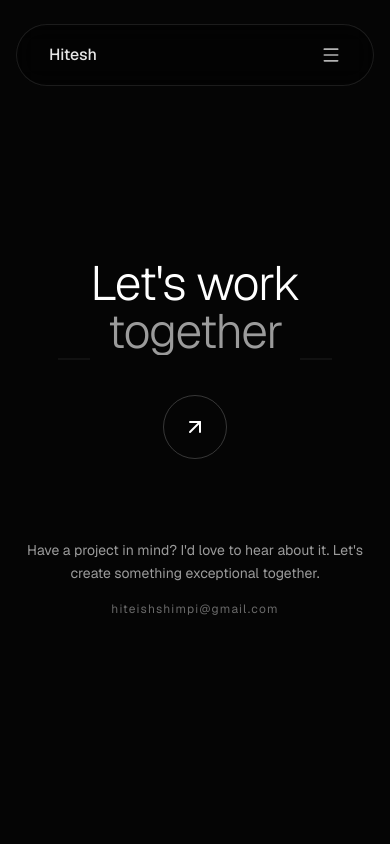
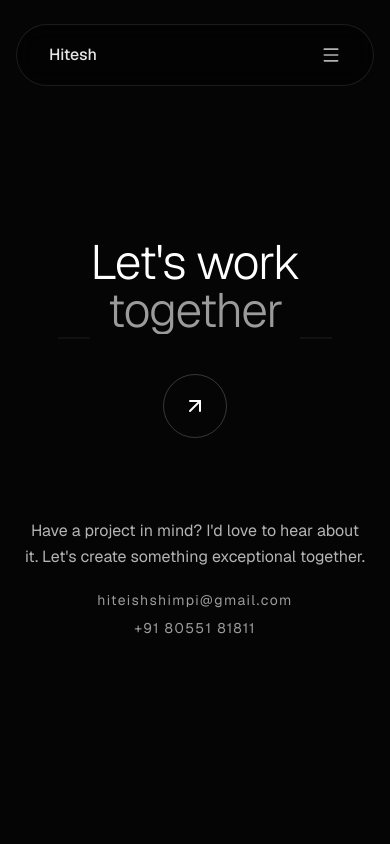
Before and after one commit to Hitesh-09/portfolio, a Next.js app: page /contact in a window 390 px wide. Shown: the top 844 px of the page. Built offline with nearby package versions, Linux system fonts and the light colour scheme.

Commit message:
feat: increase text size and add phone number under email in contact section

```diff
--- a/src/components/ui/lets-work-section.tsx
+++ b/src/components/ui/lets-work-section.tsx
@@ -262,12 +262,17 @@ export function LetsWorkTogether() {
             pointerEvents: isClicked ? "none" : "auto",
           }}
         >
-          <p className="max-w-md text-sm leading-relaxed text-white/60">
-            Have a project in mind? I'd love to hear about it. Let's create something exceptional together.
+          <p className="max-w-lg text-base sm:text-lg leading-relaxed text-white/70">
+            Have a project in mind? I&apos;d love to hear about it. Let&apos;s create something exceptional together.
           </p>
-          <a href="mailto:hiteishshimpi@gmail.com" className="text-xs tracking-widest text-white/40 hover:text-white transition-colors">
-            hiteishshimpi@gmail.com
-          </a>
+          <div className="flex flex-col items-center gap-2 mt-1">
+            <a href="mailto:hiteishshimpi@gmail.com" className="text-sm sm:text-base tracking-widest text-white/60 hover:text-white transition-colors">
+              hiteishshimpi@gmail.com
+            </a>
+            <a href="tel:+918055181811" className="text-sm sm:text-base tracking-widest text-white/60 hover:text-white transition-colors">
+              +91 80551 81811
+            </a>
+          </div>
         </div>
       </div>
     </section>
```
